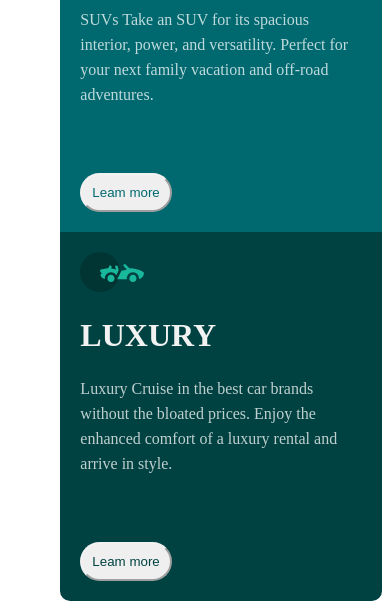
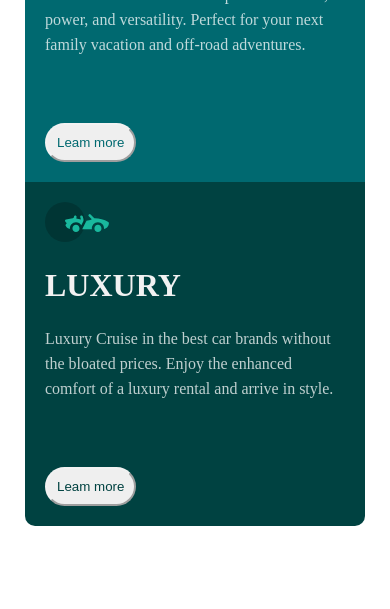
Before and after one commit to william3002/carro, a plain HTML site: page index.html in a window 390 px wide. Shown: the part 514-1123 px from the top of the page. After the commit the page ends 1040 px from the top, so only its background shows below. Drawn offline with Linux system fonts and the light colour scheme.

Commit message:
Centralização da pagina

```diff
--- a/css/Estilo.css
+++ b/css/Estilo.css
@@ -3,12 +3,17 @@
     src: url(https://fonts.google.com/specimen/Big+Shoulders+Display);
 }
 
+body{
+    display: flex;
+    justify-content: center;
+    align-items: center;
+    height: 670px;
+}
+
 main{
     display: flex;
-    margin: auto;
-    margin-top: 4cm;
-    min-width: 320px;
     max-width: 800px;
+    max-height: 380px;
 }
 
 .esquerda{
@@ -70,7 +75,6 @@ p{
 }
 
 button{
-
     padding: 10px;
     border-radius:  20px;
 }
--- a/css/Responsivo.css
+++ b/css/Responsivo.css
@@ -1,19 +1,23 @@
 @media(max-width: 560px){
-   main{
+
+     body{
+          height: 380px;
+     }
+
+     main{
         display: block;
-        margin: 0 0 0 14%;
    }
 
-   .esquerda{
+     .esquerda{
         max-width: 300px;
         border-radius: 10px 10px 0 0;
    }
 
-   .meio{
+     .meio{
         max-width: 300px;
     }
 
-    .direita{
+     .direita{
         max-width: 300px;
         border-radius: 0 0 10px 10px;
    }
```
Also changed, not shown: 3 other files.
